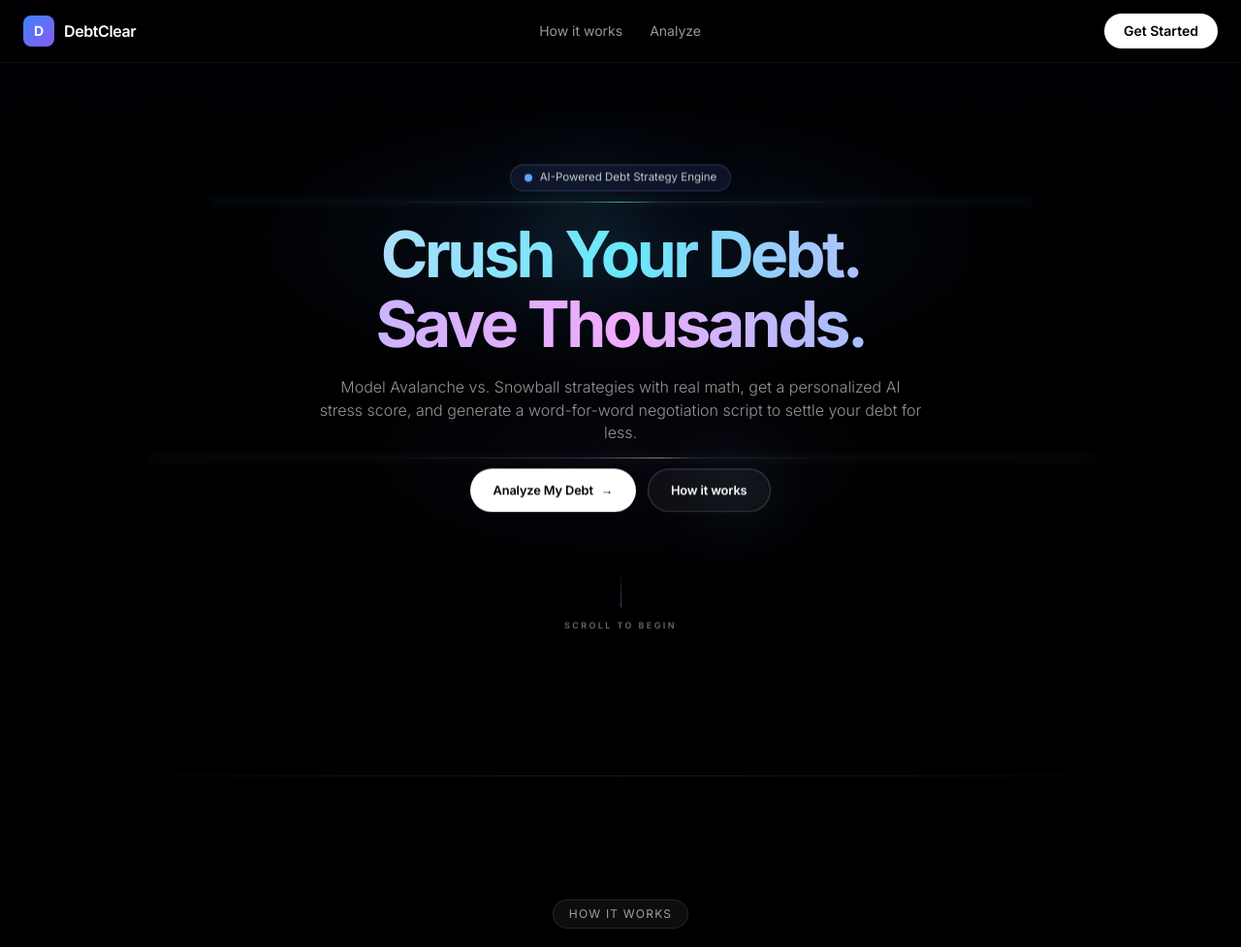
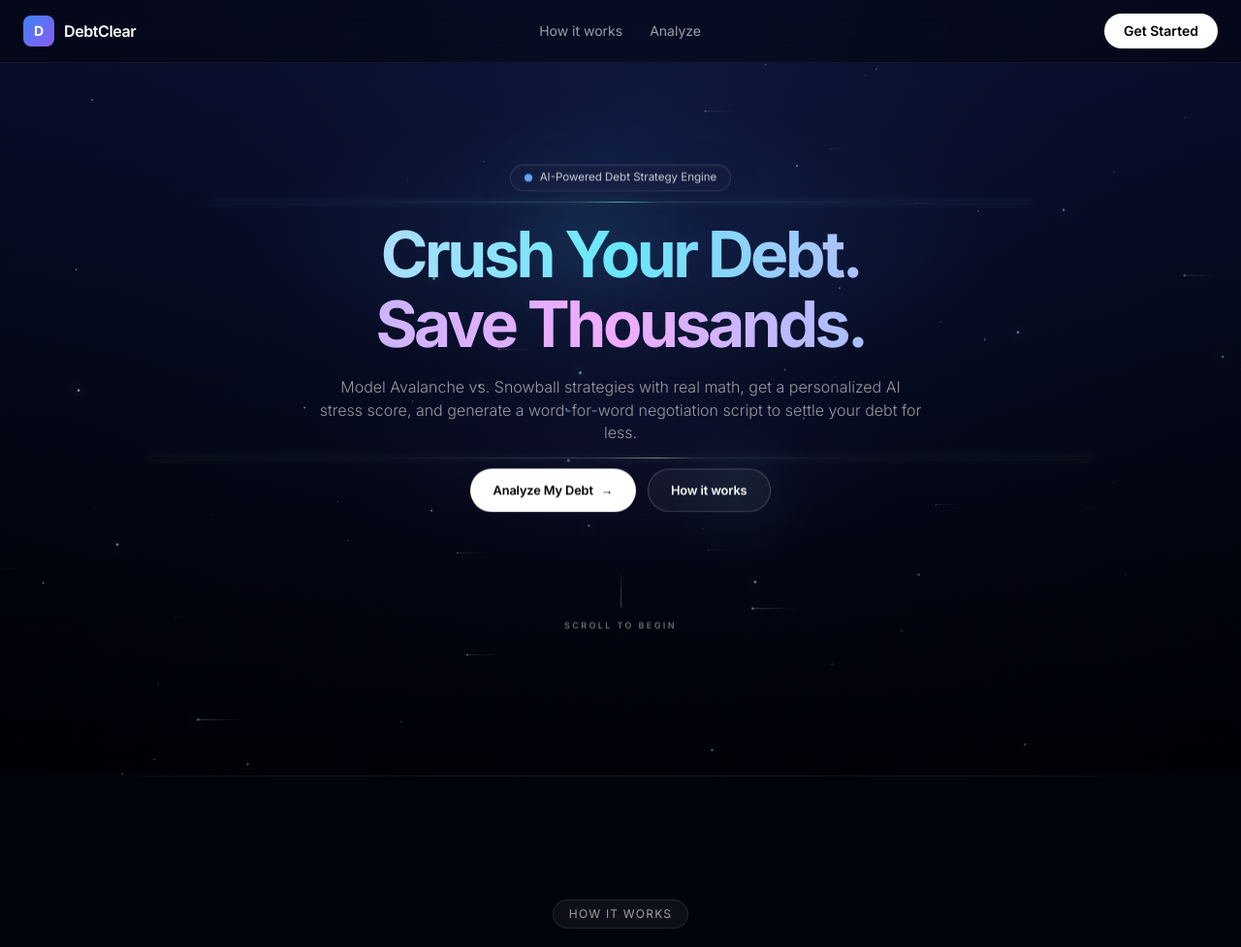
Before and after one commit to aryangorde8/debtclear, a Django app: page / in a window 1280 px wide. Shown: the top 977 px of the page at 97% size. Run offline with Django 5.2, Linux system fonts and the light colour scheme; some libraries are stand-ins or nearby versions.

Commit message:
feat: add animated starfield background

```diff
--- a/templates/index.html
+++ b/templates/index.html
@@ -47,9 +47,31 @@
       --primary: 217 91% 60%;
       --accent: 258 90% 66%;
     }
-    html, body { background: #000; color: hsl(var(--foreground)); font-family: 'Inter', ui-sans-serif, system-ui; }
-    body { font-feature-settings: 'cv11','ss01','ss03'; }
+    html, body { background: #02040c; color: hsl(var(--foreground)); font-family: 'Inter', ui-sans-serif, system-ui; }
+    body { position:relative; isolation:isolate; font-feature-settings: 'cv11','ss01','ss03'; }
     .text-muted-foreground { color: hsl(var(--muted-foreground)); }
+
+    /* The animated canvas lives at its own stack level. Keeping page content at
+       z-index:1 makes the star field visible behind every section instead of
+       disappearing behind the document's opaque background. */
+    .starfield-backdrop {
+      z-index: 0;
+      overflow: hidden;
+      background:
+        radial-gradient(ellipse 72% 48% at 50% 8%, rgba(22, 39, 91, .82), transparent 68%),
+        radial-gradient(ellipse 44% 34% at 90% 46%, rgba(42, 26, 96, .22), transparent 72%),
+        #02040c;
+    }
+    .starfield-backdrop canvas { display:block; width:100%; height:100%; }
+    .starfield-fallback {
+      background-image:
+        radial-gradient(circle at 12% 22%, rgba(178, 214, 255, .65) 0 1px, transparent 1.5px),
+        radial-gradient(circle at 78% 14%, rgba(174, 198, 255, .48) 0 1px, transparent 1.5px),
+        radial-gradient(circle at 68% 72%, rgba(193, 225, 255, .42) 0 1px, transparent 1.5px),
+        radial-gradient(ellipse 72% 48% at 50% 8%, rgba(22, 39, 91, .82), transparent 68%),
+        #02040c;
+    }
+    body > section, body > footer { position:relative; z-index:1; }
 
     /* Gradient text — matches the two hero gradients + green accent */
     .gradient-text {
@@ -240,10 +262,9 @@
 
 <body class="min-h-screen overflow-x-hidden text-white antialiased">
 
-  <!-- ============ SHADER BACKGROUND ============ -->
-  <div class="fixed inset-0 -z-10 pointer-events-none">
-    <canvas id="shader-canvas" class="absolute inset-0 w-full h-full" style="image-rendering:auto"></canvas>
-    <div class="absolute inset-0 bg-gradient-to-b from-black/30 via-black/50 to-black/70"></div>
+  <!-- ============ ANIMATED STARFIELD BACKGROUND ============ -->
+  <div id="starfield-backdrop" class="starfield-backdrop fixed inset-0 pointer-events-none" aria-hidden="true">
+    <canvas id="starfield-canvas" class="absolute inset-0"></canvas>
   </div>
 
   <!-- ============ NAV ============ -->
@@ -580,40 +601,153 @@
   const aiSourceLabel = (src) => (src && src.startsWith('groq')) ? 'Llama 3.3 70B · Groq' : 'Offline estimate (Groq unavailable)';
 
   // ============================================================
-  //  Shader background (WebGL2 nebula — ported from ShaderBackground.tsx)
+  //  Animated starfield — a slow, layered drift that stays visible behind
+  //  the entire page (including on devices without WebGL2).
   // ============================================================
-  (function shader(){
-    const canvas = $('#shader-canvas');
-    const gl = canvas.getContext('webgl2');
-    if (!gl) { document.querySelector('.fixed.inset-0.-z-10').style.background = 'radial-gradient(circle at 50% 0%, #0a1430, #000 70%)'; return; }
-    const frag = `#version 300 es
-precision mediump float; out vec4 O; uniform vec2 resolution; uniform float time;
-#define FC gl_FragCoord.xy
-#define T time
-#define R resolution
-#define MN min(R.x,R.y)
-float rnd(vec2 p){p=fract(p*vec2(12.9898,78.233));p+=dot(p,p+34.56);return fract(p.x*p.y);}
-float noise(in vec2 p){vec2 i=floor(p),f=fract(p),u=f*f*(3.-2.*f);float a=rnd(i),b=rnd(i+vec2(1,0)),c=rnd(i+vec2(0,1)),d=rnd(i+1.);return mix(mix(a,b,u.x),mix(c,d,u.x),u.y);}
-float fbm(vec2 p){float t=.0,a=1.;mat2 m=mat2(1.,-.5,.2,1.2);for(int i=0;i<3;i++){t+=a*noise(p);p*=2.*m;a*=.5;}return t;}
-float clouds(vec2 p){float d=1.,t=.0;for(float i=.0;i<2.;i++){float a=d*fbm(i*10.+p.x*.2+.2*(1.+i)*p.y+d+i*i+p);t=mix(t,d,a);d=a;p*=2./(i+1.);}return t;}
-void main(void){vec2 uv=(FC-.5*R)/MN,st=uv*vec2(2,1);vec3 col=vec3(0);float bg=clouds(vec2(st.x+T*.3,-st.y));uv*=1.-.3*(sin(T*.2)*.5+.5);for(float i=1.;i<8.;i++){uv+=.1*cos(i*vec2(.1+.01*i,.8)+i*i+T*.5+.1*uv.x);vec2 p=uv;float d=length(p);col+=.00125/d*(cos(sin(i)*vec3(3,2,4))+1.);float b=noise(i+p+bg*1.731);col+=.002*b/length(max(p,vec2(b*p.x*.02,p.y)));col=mix(col,vec3(bg*.07,bg*.10,bg*.28),d);}O=vec4(col,1);}`;
-    const isMobile = window.innerWidth < 768 || navigator.maxTouchPoints > 0;
-    const scale = isMobile ? 0.35 : 0.6;
-    const frameMs = isMobile ? 50 : 33;
-    const resize = () => { canvas.width = Math.floor(innerWidth*scale); canvas.height = Math.floor(innerHeight*scale); gl.viewport(0,0,canvas.width,canvas.height); };
+  (function starfield(){
+    const canvas = $('#starfield-canvas');
+    const backdrop = $('#starfield-backdrop');
+    if (!canvas || !backdrop) return;
+
+    const ctx = canvas.getContext('2d', { alpha:false });
+    if (!ctx) { backdrop.classList.add('starfield-fallback'); return; }
+
+    const motionQuery = window.matchMedia ? window.matchMedia('(prefers-reduced-motion: reduce)') : { matches:false };
+    let width = 0, height = 0, pixelRatio = 1, stars = [];
+    let baseGradient, hazeGradient, rafId = 0, lastFrame = performance.now();
+
+    function mobile(){ return window.innerWidth < 768 || navigator.maxTouchPoints > 0; }
+
+    function makeStar(fromRight){
+      const depth = Math.random();
+      const blue = Math.round(220 + Math.random() * 35);
+      return {
+        x: fromRight ? width + Math.random() * 80 : Math.random() * width,
+        y: Math.random() * height,
+        radius: 0.28 + depth * depth * 1.15,
+        speed: 4 + depth * 17 + Math.random() * 5,
+        drift: (Math.random() - .5) * 1.4,
+        alpha: .16 + depth * .48,
+        phase: Math.random() * Math.PI * 2,
+        twinkle: .001 + Math.random() * .002,
+        trail: Math.random() < .18 ? 10 + depth * 42 : 0,
+        color: `186, ${blue}, 255`,
+      };
+    }
+
+    function seed(){
+      const density = mobile() ? 14500 : 9400;
+      const count = Math.max(mobile() ? 58 : 92, Math.min(mobile() ? 115 : 190, Math.round((width * height) / density)));
+      stars = Array.from({ length:count }, () => makeStar(false));
+    }
+
+    function preparePaint(){
+      baseGradient = ctx.createLinearGradient(0, 0, 0, height);
+      baseGradient.addColorStop(0, '#0a1030');
+      baseGradient.addColorStop(.48, '#040817');
+      baseGradient.addColorStop(1, '#010207');
+      hazeGradient = ctx.createRadialGradient(width * .52, height * .18, 0, width * .52, height * .18, Math.max(width, height) * .74);
+      hazeGradient.addColorStop(0, 'rgba(48, 76, 161, .24)');
+      hazeGradient.addColorStop(.45, 'rgba(33, 39, 114, .08)');
+      hazeGradient.addColorStop(1, 'rgba(1, 2, 7, 0)');
+    }
+
+    function resize(){
+      width = window.innerWidth;
+      height = window.innerHeight;
+      pixelRatio = Math.min(window.devicePixelRatio || 1, mobile() ? 1.25 : 1.5);
+      canvas.width = Math.round(width * pixelRatio);
+      canvas.height = Math.round(height * pixelRatio);
+      canvas.style.width = `${width}px`;
+      canvas.style.height = `${height}px`;
+      ctx.setTransform(pixelRatio, 0, 0, pixelRatio, 0, 0);
+      preparePaint();
+      seed();
+      render(performance.now(), 0);
+    }
+
+    function paintStar(star, time){
+      const wobble = Math.sin(time * star.twinkle + star.phase);
+      const alpha = star.alpha * (.7 + (wobble + 1) * .15);
+      const y = star.y + Math.sin(time * .00055 + star.phase) * .8;
+
+      if (star.trail) {
+        const trail = star.trail * (.72 + (wobble + 1) * .14);
+        const tail = ctx.createLinearGradient(star.x + trail, y, star.x, y);
+        tail.addColorStop(0, `rgba(${star.color}, 0)`);
+        tail.addColorStop(1, `rgba(${star.color}, ${alpha * .62})`);
+        ctx.beginPath();
+        ctx.moveTo(star.x + trail, y);
+        ctx.lineTo(star.x, y);
+        ctx.strokeStyle = tail;
+        ctx.lineWidth = Math.max(.34, star.radius * .7);
+        ctx.stroke();
+      }
+
+      ctx.fillStyle = `rgba(${star.color}, ${alpha})`;
+      if (star.radius < .7) {
+        const size = star.radius * 1.6;
+        ctx.fillRect(star.x, y, size, size);
+        return;
+      }
+      if (star.radius > 1.08) {
+        ctx.shadowBlur = 8;
+        ctx.shadowColor = `rgba(${star.color}, ${alpha})`;
+      }
+      ctx.beginPath();
+      ctx.arc(star.x, y, star.radius, 0, Math.PI * 2);
+      ctx.fill();
+      ctx.shadowBlur = 0;
+    }
+
+    function render(time, delta){
+      ctx.fillStyle = baseGradient;
+      ctx.fillRect(0, 0, width, height);
+      ctx.fillStyle = hazeGradient;
+      ctx.fillRect(0, 0, width, height);
+
+      const seconds = delta / 1000;
+      stars.forEach(star => {
+        if (seconds) {
+          star.x -= star.speed * seconds;
+          star.y += star.drift * seconds;
+          if (star.x < -star.trail - 4 || star.y < -5 || star.y > height + 5) Object.assign(star, makeStar(true));
+        }
+        paintStar(star, time);
+      });
+    }
+
+    function stop(){
+      if (rafId) cancelAnimationFrame(rafId);
+      rafId = 0;
+    }
+
+    function frame(time){
+      const delta = Math.min(50, Math.max(0, time - lastFrame));
+      const interval = mobile() ? (1000 / 24) : (1000 / 30);
+      if (delta < interval) { rafId = requestAnimationFrame(frame); return; }
+      lastFrame = time;
+      render(time, delta);
+      rafId = requestAnimationFrame(frame);
+    }
+
+    function start(){
+      stop();
+      lastFrame = performance.now();
+      if (document.hidden || motionQuery.matches) {
+        render(lastFrame, 0);
+        return;
+      }
+      rafId = requestAnimationFrame(frame);
+    }
+
     resize();
-    const compile = (src,type) => { const s=gl.createShader(type); gl.shaderSource(s,src); gl.compileShader(s); return s; };
-    const vs = compile('#version 300 es\nprecision mediump float;\nin vec4 position;\nvoid main(){gl_Position=position;}', gl.VERTEX_SHADER);
-    const fs = compile(frag, gl.FRAGMENT_SHADER);
-    const prog = gl.createProgram(); gl.attachShader(prog,vs); gl.attachShader(prog,fs); gl.linkProgram(prog);
-    const buf = gl.createBuffer(); gl.bindBuffer(gl.ARRAY_BUFFER, buf);
-    gl.bufferData(gl.ARRAY_BUFFER, new Float32Array([-1,1,-1,-1,1,1,1,-1]), gl.STATIC_DRAW);
-    const pos = gl.getAttribLocation(prog,'position'); gl.enableVertexAttribArray(pos); gl.vertexAttribPointer(pos,2,gl.FLOAT,false,0,0);
-    const uRes = gl.getUniformLocation(prog,'resolution'), uTime = gl.getUniformLocation(prog,'time');
-    let last = 0;
-    function loop(now){ requestAnimationFrame(loop); if (now-last < frameMs) return; last=now; gl.useProgram(prog); gl.uniform2f(uRes,canvas.width,canvas.height); gl.uniform1f(uTime, now*1e-3); gl.drawArrays(gl.TRIANGLE_STRIP,0,4); }
-    requestAnimationFrame(loop);
-    addEventListener('resize', resize);
+    start();
+    addEventListener('resize', resize, { passive:true });
+    document.addEventListener('visibilitychange', () => document.hidden ? stop() : start());
+    const onMotionChange = () => start();
+    if (motionQuery.addEventListener) motionQuery.addEventListener('change', onMotionChange);
+    else if (motionQuery.addListener) motionQuery.addListener(onMotionChange);
   })();
 
   // ============================================================
```
